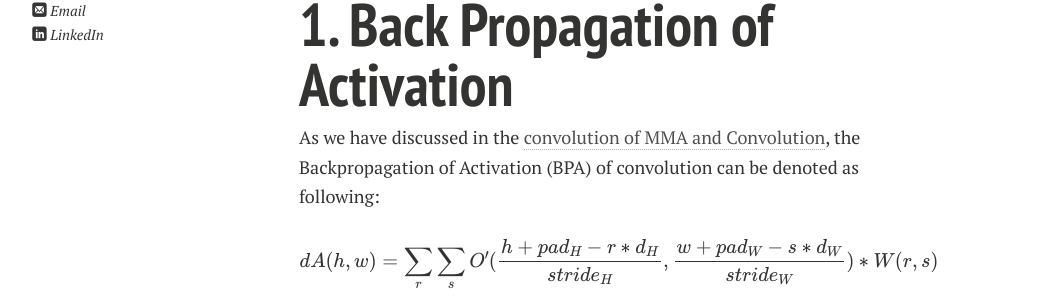
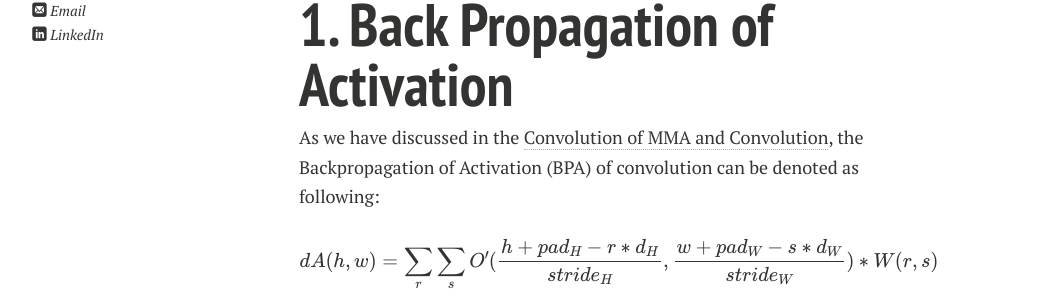
Before and after one commit to silenceluo/silenceluo.github.io, a Jekyll site: the page built from blogs/Backpropagation_conv_bpa_example.md, in a window 1280 px wide and 900 px high. Shown: the part 239-547 px from the top of the window, without its empty margins (21-1075 px from the left). Built offline with Jekyll 4.4.1, drawn with Linux system fonts in a browser that asks for light colours; nearby versions of some CDN libraries; our own code applies the rules of GitHub Pages for plain Markdown files; formulas are drawn with MathJax 3; comment, search, counter and statistics services are not loaded; a style sheet for code colours, icons or effects is not loaded; part of the change alters nothing that is shown.

Commit message:
Update index.md

```diff
--- a/blogs/Backpropagation_conv_bpa_example.md
+++ b/blogs/Backpropagation_conv_bpa_example.md
@@ -5,7 +5,7 @@
 
 # 1. Back Propagation of Activation
 
-As we have discussed in the [convolution of MMA and Convolution](), the Backpropagation of Activation (BPA) of convolution can be denoted as following:
+As we have discussed in the [Convolution of MMA and Convolution](https://silenceluo.github.io/blogs/Backpropagation), the Backpropagation of Activation (BPA) of convolution can be denoted as following:
 
 $$
 d A(h, w) = \sum_{r} \sum_{s} O'( \frac{h+pad_H-r*d_H}{stride_H}, \frac{w+pad_W-s*d_W}{stride_W} ) * W(r, s)
```
